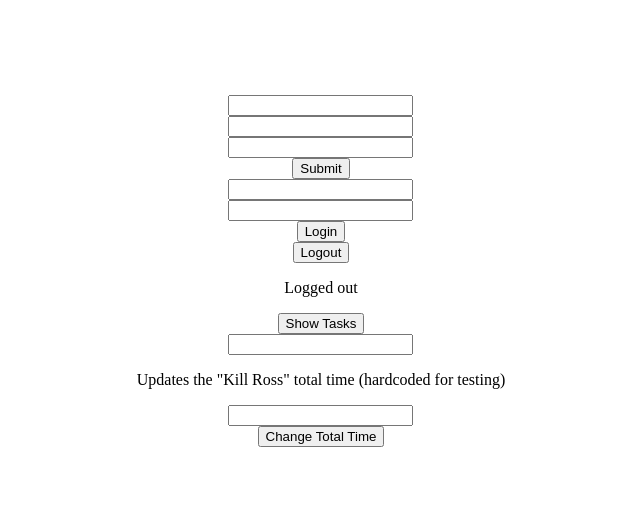
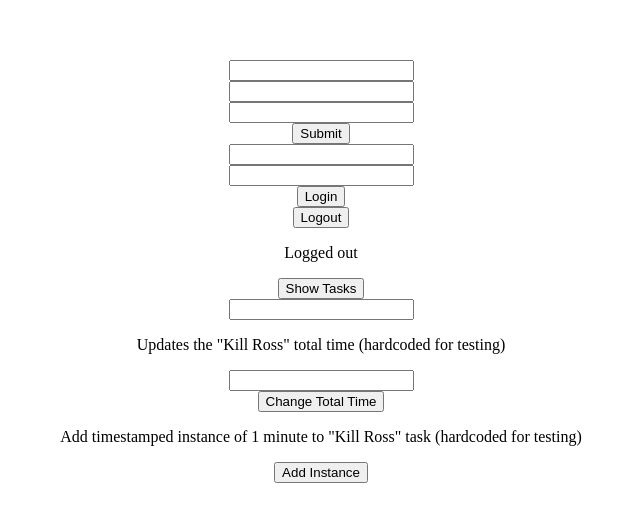
Before and after one commit to mclarework/TaskManagerTest, a React (Create React App) app: page / in a window 1280 px wide. Shown: the part 129-650 px from the top of the page, without its empty margins (319-959 px from the left). Built offline with nearby package versions, Linux system fonts and the light colour scheme.

Commit message:
can add instances of events to task runTime arrays now

```diff
--- a/src/App.js
+++ b/src/App.js
@@ -11,7 +11,7 @@ class App extends Component {
     loginEmail: "",
     loginPassword: "",
     newTask: "",
-    totalTime:"",
+    totalTime: "",
     token: null,
     userTasks: []
   };
@@ -137,7 +137,7 @@ class App extends Component {
   };
 
   //Add total time (hardcorded to add to "Kill Ross" for testing)
-  addTotal = (e) => {
+  addTotal = e => {
     const tempHeader = new Headers();
     const headerToken = localStorage.token;
     tempHeader.append("Authorization", `${headerToken}`);
@@ -146,7 +146,7 @@ class App extends Component {
     let databody = {
       totalTime: this.state.totalTime
     };
-    fetch("http://localhost:3010/tasks/5e788cd1cd51874318e72ba3", {
+    fetch("http://localhost:3010/tasks/total/5e788cd1cd51874318e72ba3", {
       headers: tempHeader,
       method: "PATCH",
       body: JSON.stringify(databody)
@@ -155,6 +155,26 @@ class App extends Component {
       .then(data => console.log(data));
   };
 
+  //add instance with timestamp (hardcode to add 60 seconds to "Kill Ross")
+  addInstance = (e) => {
+    const tempHeader = new Headers();
+    const headerToken = localStorage.token;
+    tempHeader.append("Authorization", `${headerToken}`);
+    tempHeader.append("Content-Type", `application/json`);
+    e.preventDefault();
+    let databody = {
+      timeStarted: new Date(),
+      timeRan:60
+    };
+    console.log(databody)
+    fetch("http://localhost:3010/tasks/instance/5e788cd1cd51874318e72ba3", {
+      headers: tempHeader,
+      method: "PATCH",
+      body: JSON.stringify(databody)
+    })
+      .then(res => res.json())
+      .then(data => console.log(data));
+  };
 
   render() {
     return (
@@ -199,7 +219,16 @@ class App extends Component {
           <input type="number" onChange={this.timeInput}></input>
         </div>
         <div>
-          <button onClick = {this.addTotal}>Change Total Time</button>
+          <button onClick={this.addTotal}>Change Total Time</button>
+        </div>
+        <div>
+          <p>
+            Add timestamped instance of 1 minute to "Kill Ross" task (hardcoded
+            for testing)
+          </p>
+        </div>
+        <div>
+          <button onClick={this.addInstance}>Add Instance</button>
         </div>
       </div>
     );
```
